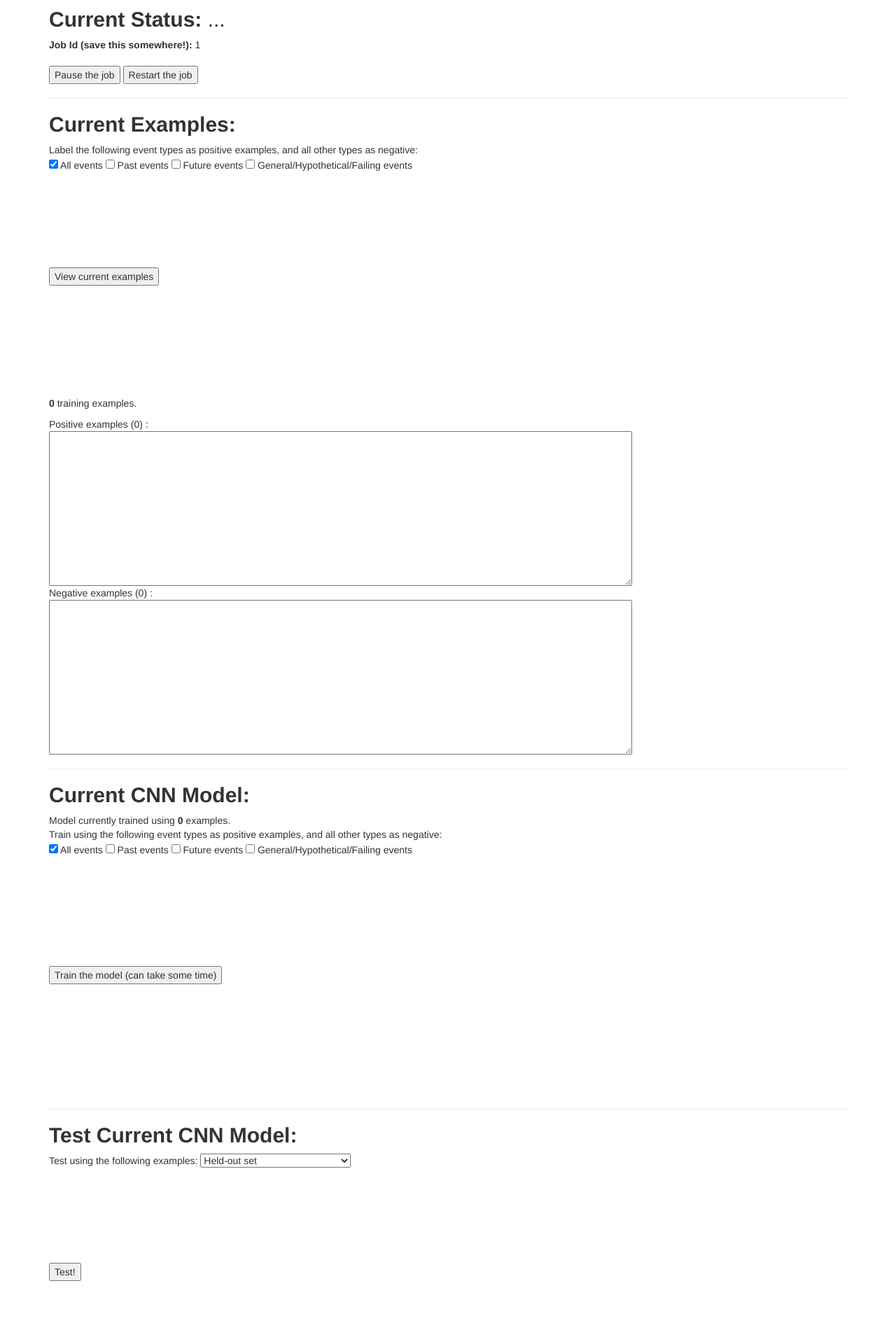
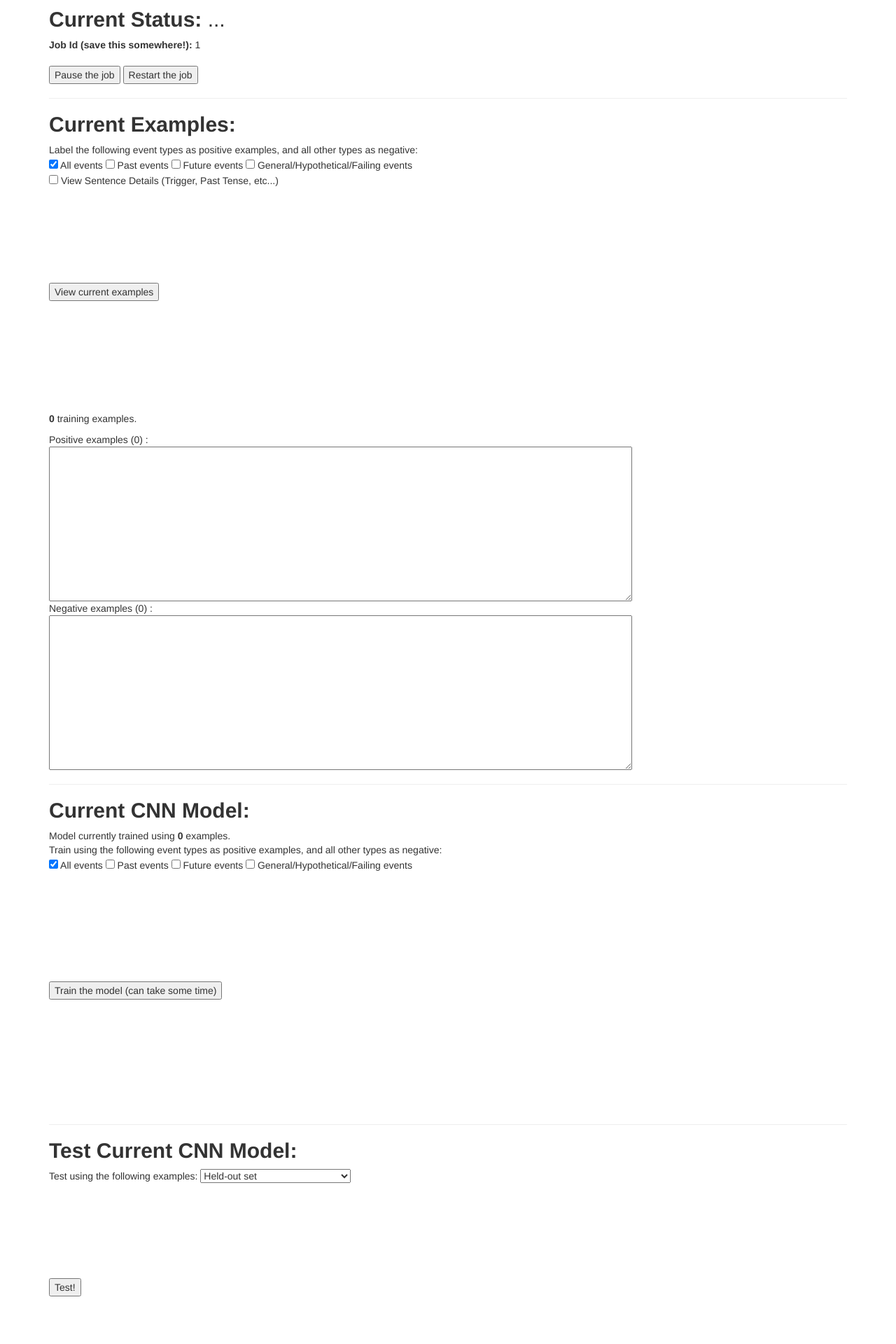
Before and after one commit to polarcoconut/thesis-skew, a Flask app: page /status/1 in a window 1280 px wide. Shown: the part 387-2307 px from the top of the page at 70% size. Run offline with Flask 2, Linux system fonts and the light colour scheme; parts of the project's set-up code (start-up, migrations or seed data) failed here and were passed over; some libraries are stand-ins or nearby versions.

Commit message:
toggle sentence details

```diff
--- a/templates/status.html
+++ b/templates/status.html
@@ -55,6 +55,8 @@
     <input type="checkbox" id="view_types_future" value="future"> Future events </input>
     <input type="checkbox" id="view_types_general" value="general"> General/Hypothetical/Failing events </input>
     <br/>
+    <input type="checkbox" id="view_details" value="general"> View Sentence Details (Trigger, Past Tense, etc...) </input>
+    <br/>
     <button id="refresh">View current examples</button>
     <img src="https://homes.cs.washington.edu/~chrislin/ajax-loader.gif" id="submitting-indicator-refresh" style="visibility:hidden;"/>
     <br/><br/>
@@ -69,14 +71,6 @@
 
     <hr/>
 
-    <!--
-    <h2> <b> Restart a crashed job (Don't push this unless you know what you're doing!): </b> </h2>
-    <form action="/restart" method="post" target="dummyframe">
-      <input type="hidden" name="job_id" size="100" value="{{job_id}}" /><br/>
-      <input type="submit" value="Restart Training">
-    </form>
-    <hr/>
-    -->
     <h2><b> Current CNN Model: </b></h2>
     Model currently trained using <b><span id="num_training_examples_in_model">0</span></b> examples. <br/>
 
@@ -237,11 +231,22 @@
 	    var negative_examples_string = "";
 
 	    for (var i=0; i < positive_examples.length; i++) {
-		positive_examples_string += positive_examples[i];
+		if (document.getElementById('view_details').checked) {
+		    positive_examples_string += positive_examples[i];
+		} else {
+		    positive_examples_string += positive_examples[i].split(
+			"\t")[0];
+		}
 		positive_examples_string += "\r\n";
+
 	    }
 	    for (var i=0; i < negative_examples.length; i++) {
-		negative_examples_string += negative_examples[i];
+		if (document.getElementById('view_details').checked) {
+		    negative_examples_string += negative_examples[i];
+		} else {
+		    negative_examples_string += negative_examples[i].split(
+			"\t")[0];
+		}
 		negative_examples_string += "\r\n";
 	    }
 
```
